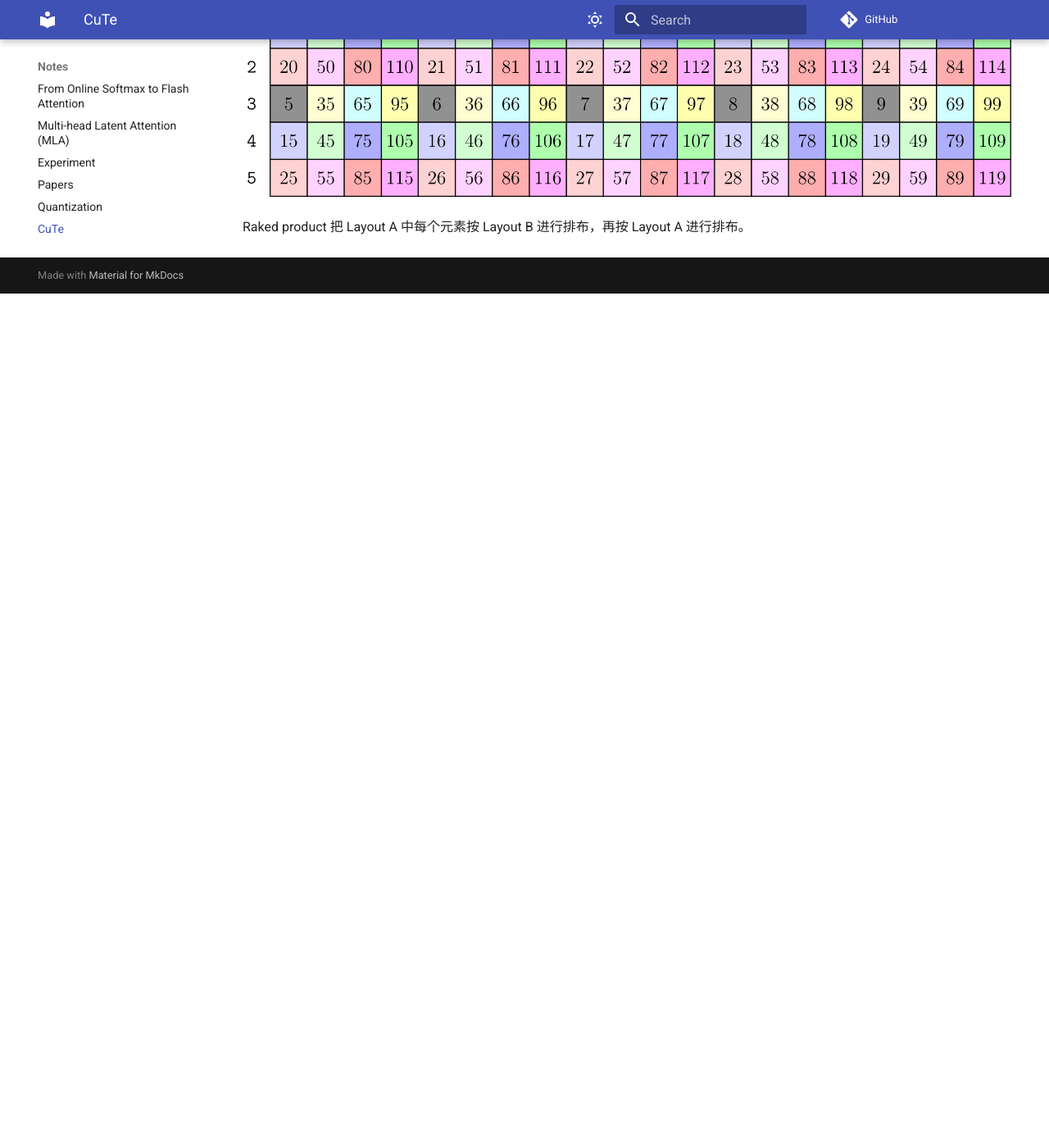
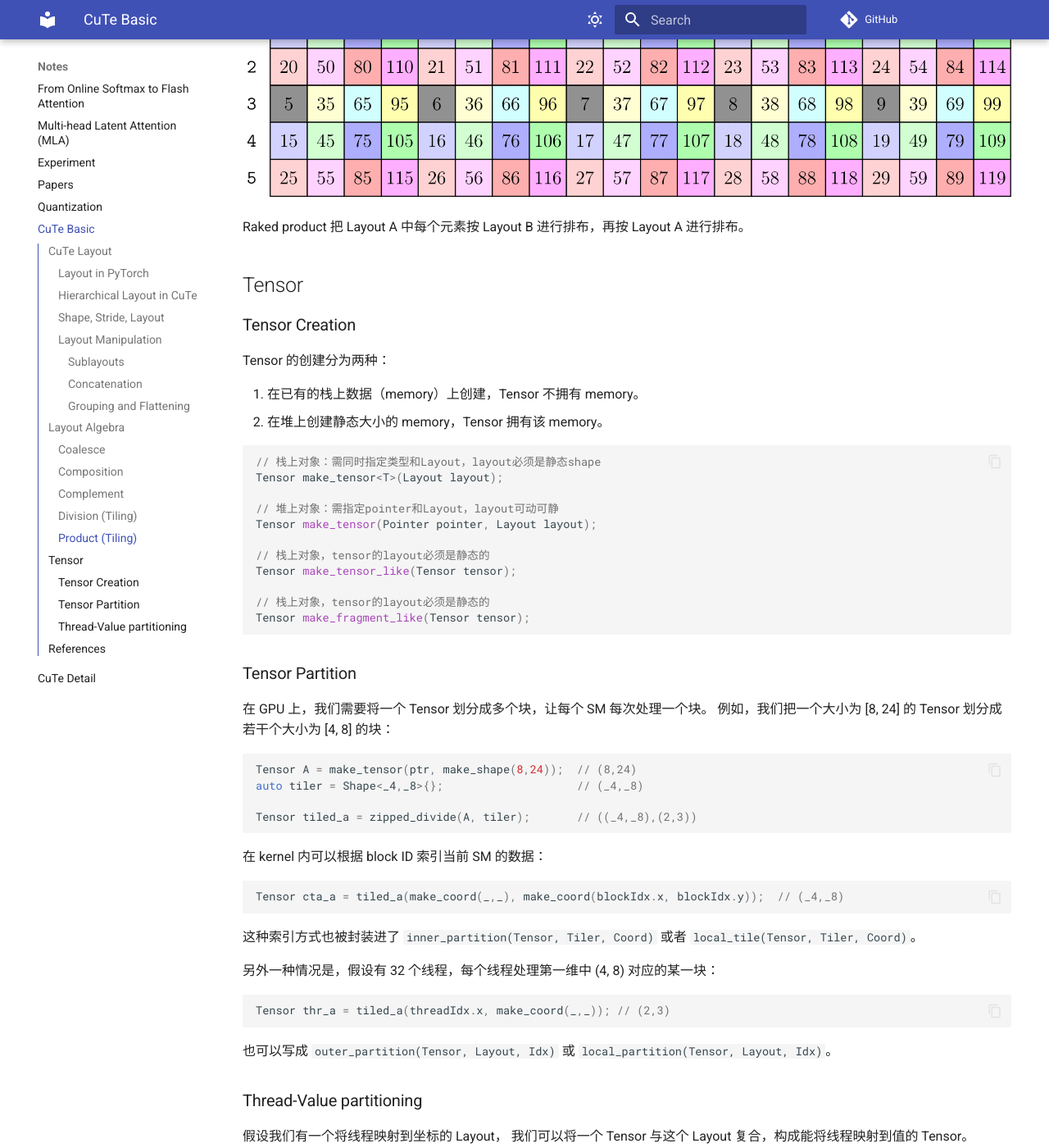
Before and after one commit to onjackay/notes, an MkDocs documentation site: the page built from docs/notes/cute.md, in a window 1280 px wide and 1400 px high, scrolled down 12253 px. Shown: the whole window at 82% size. Built offline with MkDocs 1.6.1 and Material for MkDocs 9.7.7, drawn with Linux system fonts in a browser that asks for light colours; comment, search, counter and statistics services are not loaded; before the commit the page ends 12611 px from its top, so only the background shows below that; some of the changed text lies outside the part shown.

Commit message:
add cute_detail.md

````diff
--- a/docs/notes/cute.md
+++ b/docs/notes/cute.md
@@ -1,4 +1,4 @@
-# CuTe
+# CuTe Basic
 
 ## CuTe Layout
 
@@ -436,3 +436,80 @@
 ![Raked Product](cute/productraked2d.png)
 
 Raked product 把 Layout A 中每个元素按 Layout B 进行排布，再按 Layout A 进行排布。
+
+## Tensor
+
+### Tensor Creation
+
+Tensor 的创建分为两种：
+
+1. 在已有的栈上数据（memory）上创建，Tensor 不拥有 memory。
+2. 在堆上创建静态大小的 memory，Tensor 拥有该 memory。
+
+```cpp
+// 栈上对象：需同时指定类型和Layout，layout必须是静态shape
+Tensor make_tensor<T>(Layout layout);
+
+// 堆上对象：需指定pointer和Layout，layout可动可静
+Tensor make_tensor(Pointer pointer, Layout layout);
+
+// 栈上对象，tensor的layout必须是静态的
+Tensor make_tensor_like(Tensor tensor);
+
+// 栈上对象，tensor的layout必须是静态的
+Tensor make_fragment_like(Tensor tensor);
+```
+
+### Tensor Partition
+
+在 GPU 上，我们需要将一个 Tensor 划分成多个块，让每个 SM 每次处理一个块。
+例如，我们把一个大小为 [8, 24] 的 Tensor 划分成若干个大小为 [4, 8] 的块：
+
+```cpp
+Tensor A = make_tensor(ptr, make_shape(8,24));  // (8,24)
+auto tiler = Shape<_4,_8>{};                    // (_4,_8)
+
+Tensor tiled_a = zipped_divide(A, tiler);       // ((_4,_8),(2,3))
+```
+
+在 kernel 内可以根据 block ID 索引当前 SM 的数据：
+
+```cpp
+Tensor cta_a = tiled_a(make_coord(_,_), make_coord(blockIdx.x, blockIdx.y));  // (_4,_8)
+```
+
+这种索引方式也被封装进了 `inner_partition(Tensor, Tiler, Coord)` 或者 `local_tile(Tensor, Tiler, Coord)`。
+
+另外一种情况是，假设有 32 个线程，每个线程处理第一维中 (4, 8) 对应的某一块：
+
+```cpp
+Tensor thr_a = tiled_a(threadIdx.x, make_coord(_,_)); // (2,3)
+```
+
+也可以写成 `outer_partition(Tensor, Layout, Idx)` 或 `local_partition(Tensor, Layout, Idx)`。
+
+### Thread-Value partitioning
+
+假设我们有一个将线程映射到坐标的 Layout，
+我们可以将一个 Tensor 与这个 Layout 复合，构成能将线程映射到值的 Tensor。
+
+```cpp
+// Construct a TV-layout that maps 8 thread indices and 4 value indices
+//   to 1D coordinates within a 4x8 tensor
+// (T8,V4) -> (M4,N8)
+auto tv_layout = Layout<Shape <Shape <_2,_4>,Shape <_2, _2>>,
+                        Stride<Stride<_8,_1>,Stride<_4,_16>>>{}; // (8,4)
+
+// Construct a 4x8 tensor with any layout
+Tensor A = make_tensor<float>(Shape<_4,_8>{}, LayoutRight{});    // (4,8)
+// Compose A with the tv_layout to transform its shape and order
+Tensor tv = composition(A, tv_layout);                           // (8,4)
+// Slice so each thread has 4 values in the shape and order that the tv_layout prescribes
+Tensor  v = tv(threadIdx.x, _);                                  // (4)
+```
+
+## References
+
+https://github.com/NVIDIA/cutlass/blob/main/media/docs/cpp/cute/
+
+https://www.zhihu.com/people/reed-84-49/posts
--- a/mkdocs.yml
+++ b/mkdocs.yml
@@ -16,6 +16,7 @@
       - notes/papers.md
       - notes/quantization.md
       - notes/cute.md
+      - notes/cute_detail.md
   - FIRE:
       - fire/theory.md
   - About: 'https://onjackay.github.io/'
````
Also changed, not shown: docs/notes/cute_detail.md (added, +211 -0 lines).
